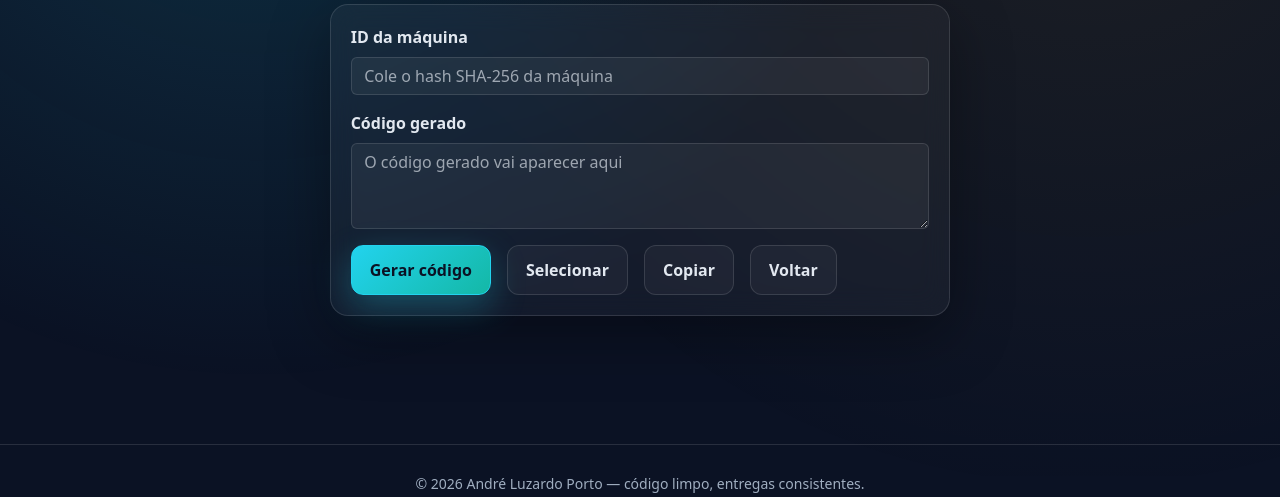
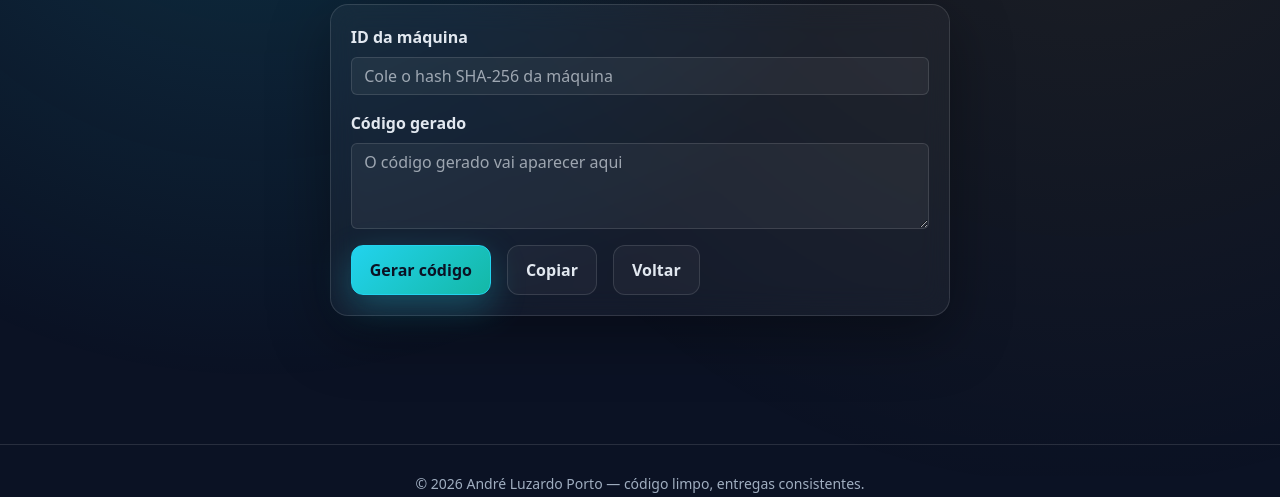
Before and after one commit to andreportol/my_portifolio, a Django app: page /licencas/softwares/ in a window 1280 px wide. Shown: the part 324-821 px from the top of the page. Run offline with Django 4.2, Linux system fonts and the light colour scheme; a user stored in the database is signed in.

Commit message:
Excluindo o botao selecionar.

```diff
--- a/core/templates/licenca_softwares.html
+++ b/core/templates/licenca_softwares.html
@@ -43,14 +43,6 @@
                 <button
                     type="button"
                     class="btn-ghost"
-                    data-select-license
-                    data-select-target="id_codigo_gerado"
-                >
-                    Selecionar
-                </button>
-                <button
-                    type="button"
-                    class="btn-ghost"
                     data-copy-license
                     data-copy-target="id_codigo_gerado"
                 >
```
